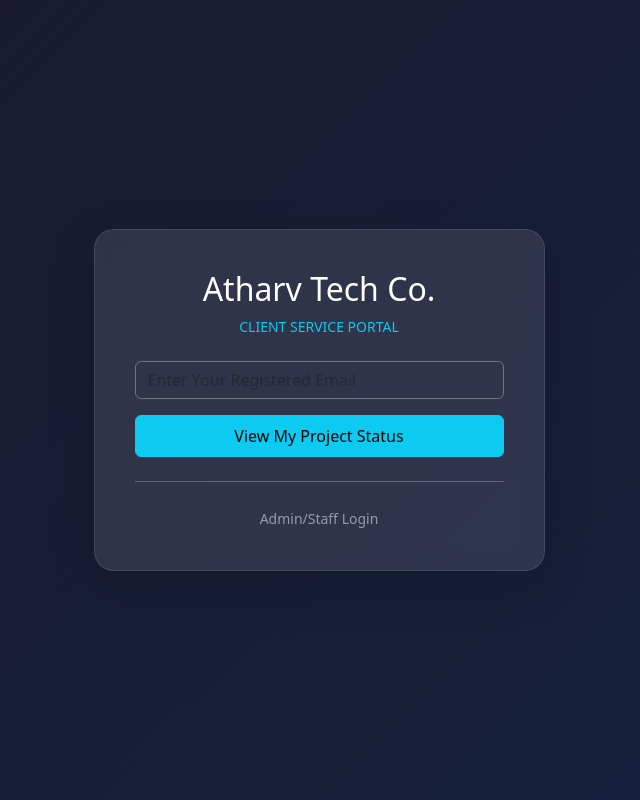
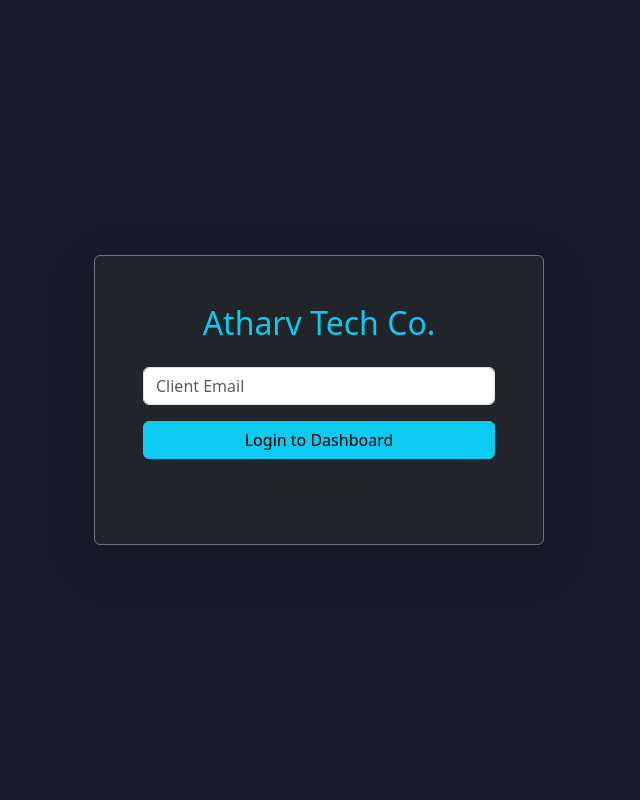
Before and after one commit to careatc1-pixel/Atharv_ERP, a Flask app: page / in a window 1280 px wide. Shown: the whole page, without its empty margins (321-961 px from the left). Run offline with Flask 3, Linux system fonts and the light colour scheme.

Commit message:
Update index.html

```diff
--- a/templates/index.html
+++ b/templates/index.html
@@ -1,28 +1,19 @@
 <!DOCTYPE html>
-<html lang="en">
+<html>
 <head>
-    <title>Atharv Tech Co. | Client Portal</title>
+    <title>Atharv Tech Co. | Portal</title>
     <link rel="stylesheet" href="https://cdn.jsdelivr.net/npm/bootstrap@5.3.0/dist/css/bootstrap.min.css">
-    <style>
-        body { background: linear-gradient(135deg, #1a1a2e 0%, #16213e 100%); height: 100vh; display: flex; align-items: center; color: white; }
-        .login-card { background: rgba(255, 255, 255, 0.1); backdrop-filter: blur(10px); border: 1px solid rgba(255,255,255,0.1); border-radius: 20px; padding: 40px; }
-    </style>
+    <style>body { background: #1a1a2e; height: 100vh; display: flex; align-items: center; color: white; }</style>
 </head>
 <body>
     <div class="container text-center">
-        <div class="row justify-content-center">
-            <div class="col-md-5">
-                <div class="login-card shadow-lg">
-                    <h2 class="mb-2 font-weight-bold">Atharv Tech Co.</h2>
-                    <p class="text-info mb-4 small text-uppercase tracking-widest">Client Service Portal</p>
-                    <form action="/client-login" method="POST">
-                        <input type="email" name="email" class="form-control mb-3 bg-transparent text-white border-secondary" placeholder="Enter Your Registered Email" required>
-                        <button type="submit" class="btn btn-info w-100 py-2">View My Project Status</button>
-                    </form>
-                    <hr class="my-4 opacity-25">
-                    <a href="/login" class="text-white-50 text-decoration-none small">Admin/Staff Login</a>
-                </div>
-            </div>
+        <div class="card p-5 bg-dark border-secondary shadow-lg mx-auto" style="max-width: 450px;">
+            <h2 class="text-info mb-4">Atharv Tech Co.</h2>
+            <form action="/client-login" method="POST">
+                <input type="email" name="email" class="form-control mb-3" placeholder="Client Email" required>
+                <button type="submit" class="btn btn-info w-100 mb-3">Login to Dashboard</button>
+            </form>
+            <a href="/login" class="text-muted small">Admin Login</a>
         </div>
     </div>
 </body>
```
